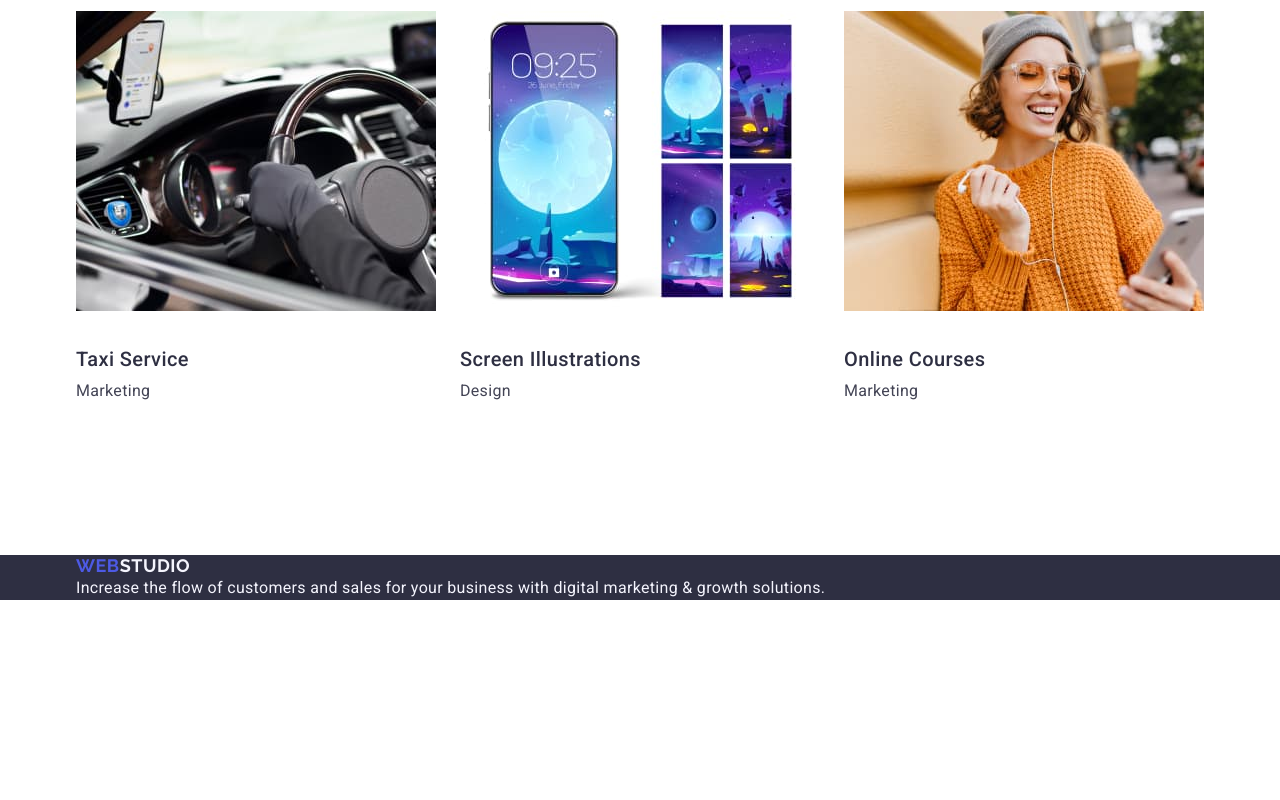
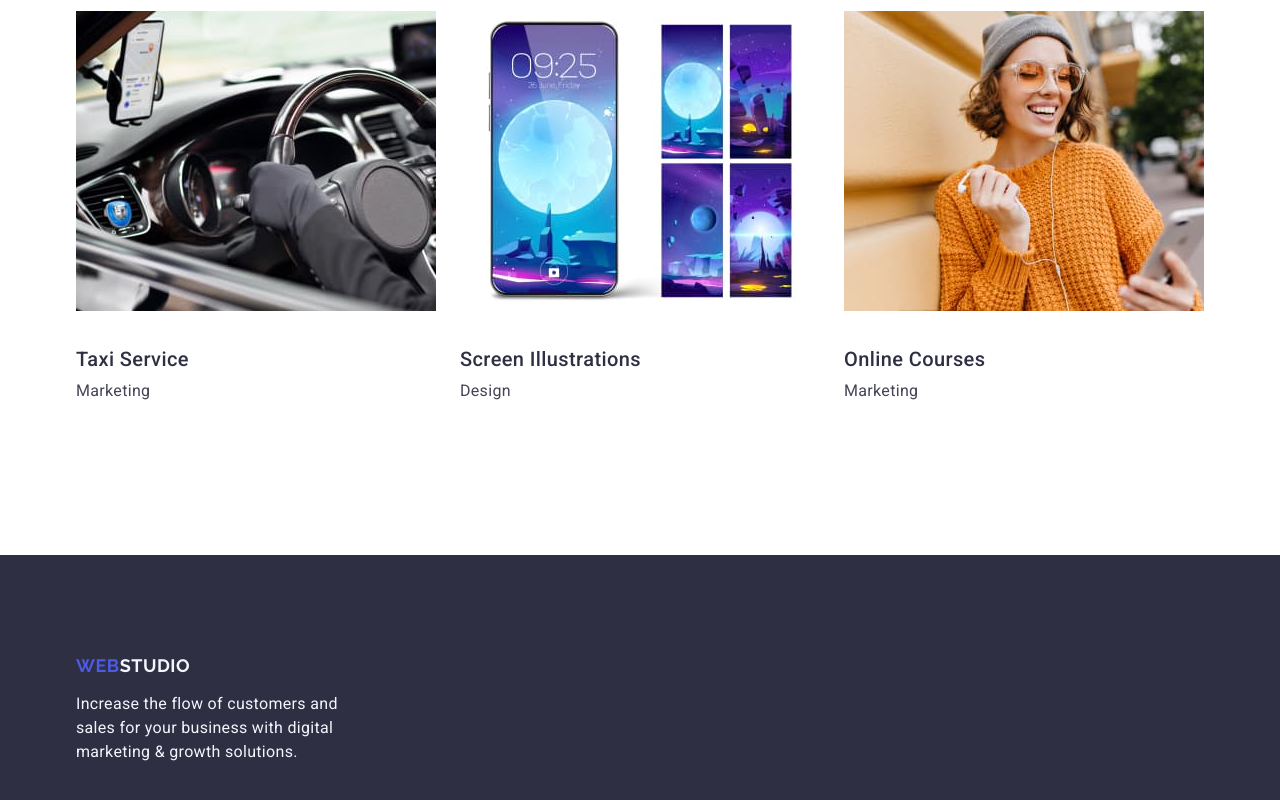
Before and after one commit to Yuliia-Tkachova/goit-markup-hw-03, a plain HTML site: page index.html in a window 1280 px wide. Shown: the part 2421-3221 px from the top of the page. Before the commit the page ends 3021 px from the top, so only its background shows below. Drawn offline with nearby package versions, Linux system fonts and the light colour scheme.

Commit message:
retreat footer section

```diff
--- a/css/styles.css
+++ b/css/styles.css
@@ -241,7 +241,10 @@ ol {
   flex-wrap: wrap;
 }
 /*footer section*/
-
+.footer-text {
+  width: 264px;
+  margin-top: 16px;
+}
 .footer-link {
   font-family: "Raleway", sans-serif;
   font-size: 18px;
@@ -250,6 +253,12 @@ ol {
   letter-spacing: 0.03em;
   text-transform: uppercase;
   color: #4d5ae5;
+
+
+}
+.footer {
+  padding-top: 100px;
+  padding-bottom: 100px;
 }
 .footer-logo,
 .footer-text {
```
